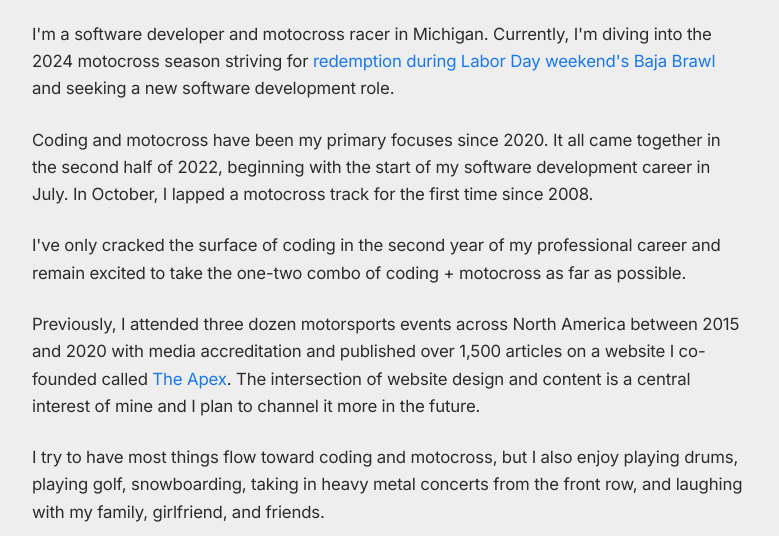
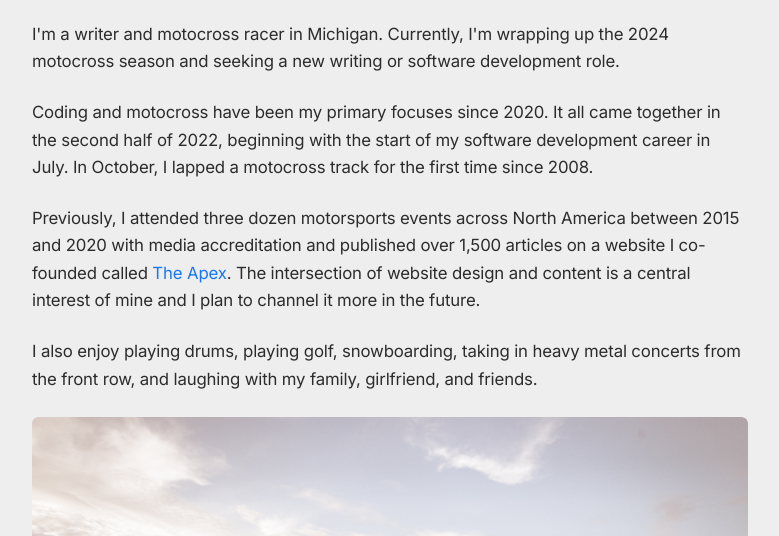
Before and after one commit to AaronRDurant/aaron-durant, a Gatsby site: page /about in a window 1280 px wide. Shown: the part 264-800 px from the top of the page, without its empty margins (60-839 px from the left). Built offline with nearby package versions, Linux system fonts and the light colour scheme; Gatsby itself is replaced by a stand-in of ours.

Commit message:
Updating the words

```diff
--- a/src/components/Footer.js
+++ b/src/components/Footer.js
@@ -21,7 +21,7 @@ const links = [
   },
   {
     label: "YouTube",
-    url: "https://www.youtube.com/channel/UCD89j1lEDHzDZFXrOrrXhJw",
+    url: "https://www.youtube.com/@aarondurant80",
     icon: youtube,
   },
 ];
--- a/src/pages/about.js
+++ b/src/pages/about.js
@@ -17,17 +17,9 @@ const About = () => {
             <section className="segment small">
               <div className="post-content">
                 <p>
-                  I'm a software developer and motocross racer in Michigan.
-                  Currently, I'm diving into the 2024 motocross season striving
-                  for{" "}
-                  <a
-                    href="https://www.youtube.com/watch?v=bX5NcJnT1H8"
-                    target="_blank"
-                    rel="noreferrer"
-                  >
-                    redemption during Labor Day weekend's Baja Brawl
-                  </a>{" "}
-                  and seeking a new software development role.
+                  I'm a writer and motocross racer in Michigan. Currently, I'm
+                  wrapping up the 2024 motocross season and seeking a new
+                  writing or software development role.
                 </p>
 
                 <p>
@@ -36,12 +28,6 @@ const About = () => {
                   with the start of my software development career in July. In
                   October, I lapped a motocross track for the first time since
                   2008.
-                </p>
-
-                <p>
-                  I've only cracked the surface of coding in the second year of
-                  my professional career and remain excited to take the one-two
-                  combo of coding + motocross as far as possible.
                 </p>
 
                 <p>
@@ -61,10 +47,9 @@ const About = () => {
                 </p>
 
                 <p>
-                  I try to have most things flow toward coding and motocross,
-                  but I also enjoy playing drums, playing golf, snowboarding,
-                  taking in heavy metal concerts from the front row, and
-                  laughing with my family, girlfriend, and friends.
+                  I also enjoy playing drums, playing golf, snowboarding, taking
+                  in heavy metal concerts from the front row, and laughing with
+                  my family, girlfriend, and friends.
                 </p>
 
                 <StaticImage
```
Also changed, not shown: package.json (+7 -7 lines), src/pages/index.js (+4 -4 lines), src/pages/projects.js (+18 -5 lines), 1 other file.
